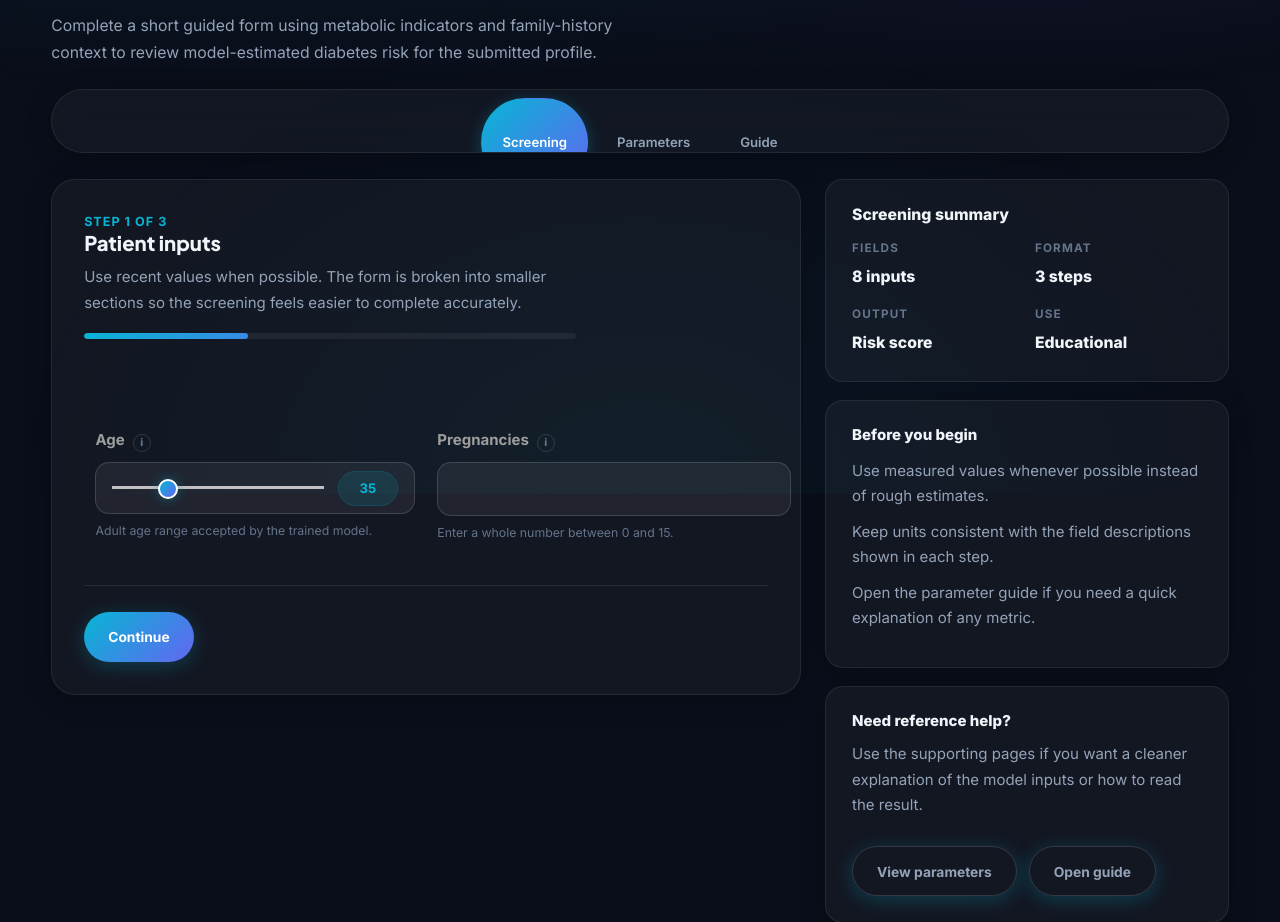
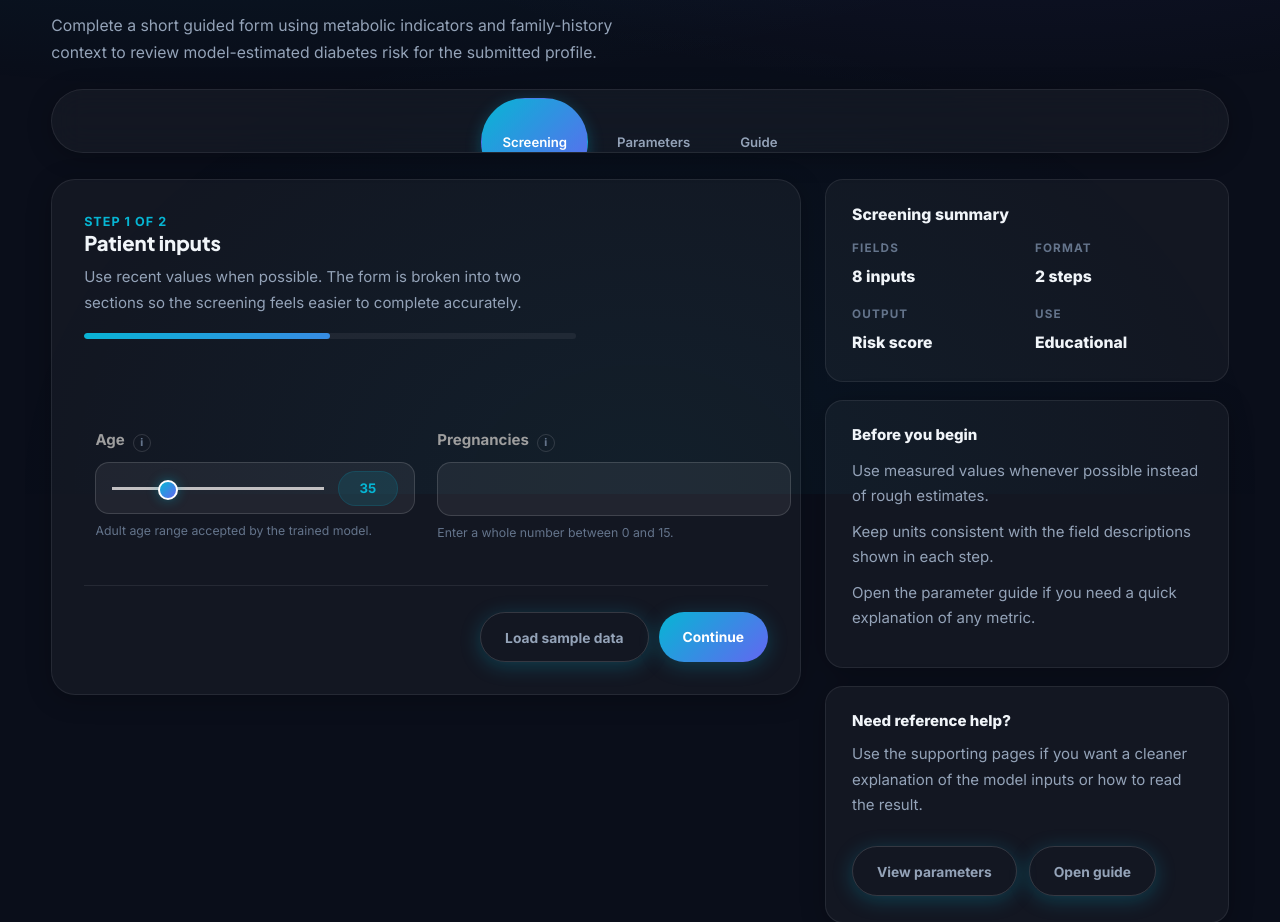
Before and after one commit to itag776/Blood_Disease_Prediction-main, a Flask app: page /diabetes in a window 1280 px wide. Shown: the part 306-1228 px from the top of the page. Run offline with Flask 3, Linux system fonts and the light colour scheme; parts of the project's set-up code (start-up, migrations or seed data) failed here and were passed over; some libraries are stand-ins or nearby versions.

Commit message:
feat: merge wizard steps, add load sample data to step 1 for all diseases

```diff
--- a/static/css/style.css
+++ b/static/css/style.css
@@ -95,7 +95,7 @@ body::before {
     radial-gradient(ellipse 50% 60% at 50% 100%, rgba(6, 182, 212, 0.05), transparent);
 }
 
-body > * {
+body>* {
   position: relative;
   z-index: 1;
 }
@@ -139,6 +139,7 @@ img {
     opacity: 0;
     transform: translateY(24px);
   }
+
   to {
     opacity: 1;
     transform: translateY(0);
@@ -146,37 +147,78 @@ img {
 }
 
 @keyframes shimmer {
-  0% { background-position: -200% center; }
-  100% { background-position: 200% center; }
+  0% {
+    background-position: -200% center;
+  }
+
+  100% {
+    background-position: 200% center;
+  }
 }
 
 @keyframes pulse-glow {
-  0%, 100% { box-shadow: 0 0 20px rgba(6, 182, 212, 0.2); }
-  50% { box-shadow: 0 0 35px rgba(6, 182, 212, 0.4); }
+
+  0%,
+  100% {
+    box-shadow: 0 0 20px rgba(6, 182, 212, 0.2);
+  }
+
+  50% {
+    box-shadow: 0 0 35px rgba(6, 182, 212, 0.4);
+  }
 }
 
 @keyframes ring-fill {
-  from { transform: rotate(0deg); }
-  to { transform: rotate(360deg); }
+  from {
+    transform: rotate(0deg);
+  }
+
+  to {
+    transform: rotate(360deg);
+  }
 }
 
 @keyframes spin {
-  to { transform: rotate(360deg); }
+  to {
+    transform: rotate(360deg);
+  }
 }
 
 @keyframes float {
-  0%, 100% { transform: translateY(0); }
-  50% { transform: translateY(-6px); }
+
+  0%,
+  100% {
+    transform: translateY(0);
+  }
+
+  50% {
+    transform: translateY(-6px);
+  }
 }
 
 .animate-in {
   animation: fadeSlideUp 0.6s ease both;
 }
-.animate-in-1 { animation-delay: 0.05s; }
-.animate-in-2 { animation-delay: 0.12s; }
-.animate-in-3 { animation-delay: 0.2s; }
-.animate-in-4 { animation-delay: 0.3s; }
-.animate-in-5 { animation-delay: 0.4s; }
+
+.animate-in-1 {
+  animation-delay: 0.05s;
+}
+
+.animate-in-2 {
+  animation-delay: 0.12s;
+}
+
+.animate-in-3 {
+  animation-delay: 0.2s;
+}
+
+.animate-in-4 {
+  animation-delay: 0.3s;
+}
+
+.animate-in-5 {
+  animation-delay: 0.4s;
+}
 
 /* ─── NAVBAR ─── */
 .site-header {
@@ -365,12 +407,12 @@ img {
   gap: 24px;
 }
 
-.hero-split > *,
-.page-layout > *,
-.section-grid > *,
-.dashboard-grid > *,
-.metrics-grid > *,
-.footer-grid > * {
+.hero-split>*,
+.page-layout>*,
+.section-grid>*,
+.dashboard-grid>*,
+.metrics-grid>*,
+.footer-grid>* {
   min-width: 0;
 }
 
@@ -1126,21 +1168,31 @@ input[type="submit"] {
   top: 2px;
 }
 
-.switch label input[type="checkbox"]:checked + .lever {
+.switch label input[type="checkbox"]:checked+.lever {
   background: rgba(6, 182, 212, 0.3);
 }
 
-.switch label input[type="checkbox"]:checked + .lever::after {
+.switch label input[type="checkbox"]:checked+.lever::after {
   background: var(--brand-start);
   box-shadow: 0 0 12px rgba(6, 182, 212, 0.4);
 }
 
 /* ─── WIZARD NAV ─── */
 .wizard-nav {
+  display: flex;
   justify-content: space-between;
+  align-items: center;
   margin-top: 16px;
   padding-top: 26px;
   border-top: 1px solid var(--line);
+}
+
+.wizard-nav-left,
+.wizard-nav-right {
+  display: flex;
+  gap: 10px;
+  align-items: center;
+  flex-wrap: wrap;
 }
 
 /* ─── ASIDE STACK ─── */
@@ -1499,6 +1551,7 @@ input[type="submit"] {
 }
 
 @media only screen and (max-width: 1100px) {
+
   .hero-split,
   .page-layout,
   .section-grid,
--- a/templates/Diabetes/diabetes.html
+++ b/templates/Diabetes/diabetes.html
@@ -27,10 +27,10 @@
           <div class="form-shell">
             <div class="form-shell-header">
               <div>
-                <div class="step-caption">Step <span id="stepCount">1</span> of 3</div>
+                <div class="step-caption">Step <span id="stepCount">1</span> of 2</div>
                 <h2>Patient inputs</h2>
-                <p>Use recent values when possible. The form is broken into smaller sections so the screening feels easier to complete accurately.</p>
-                <div class="progress-track"><div class="progress-fill" id="progressFill" style="width: 33.3333%"></div></div>
+                <p>Use recent values when possible. The form is broken into two sections so the screening feels easier to complete accurately.</p>
+                <div class="progress-track"><div class="progress-fill" id="progressFill" style="width: 50%"></div></div>
               </div>
             </div>
 
@@ -89,9 +89,6 @@
                   </div>
                 </div>
               </div>
-            </div>
-
-            <div class="wizard-step" data-step="3">
               <div class="row">
                 <div class="input-field col s12 m4">
                   <label class="field-label" for="SkinThickness">
@@ -115,16 +112,17 @@
                   <input id="DiabetesPedigreeFunction" name="Diabetes Pedigree Function" type="number" step="0.001" min="0" max="3" required />
                 </div>
               </div>
-
-              <div class="inline-actions">
-                <button type="submit" class="btn-large waves-effect waves-light">Generate result</button>
-                <button type="button" class="secondary-btn btn-large" onclick="openSampleModal()">Load sample data</button>
-              </div>
             </div>
 
             <div class="wizard-nav">
-              <button type="button" id="prevBtn" class="secondary-btn btn-large" onclick="prevStep()" style="display: none">Back</button>
-              <button type="button" id="nextBtn" class="btn-large waves-effect waves-light" onclick="nextStep()">Continue</button>
+              <div class="wizard-nav-left">
+                <button type="button" id="prevBtn" class="secondary-btn btn-large" onclick="prevStep()" style="display: none">Back</button>
+              </div>
+              <div class="wizard-nav-right">
+                <button type="button" class="secondary-btn btn-large" onclick="openSampleModal()">Load sample data</button>
+                <button type="button" id="nextBtn" class="btn-large waves-effect waves-light" onclick="nextStep()">Continue</button>
+                <button type="submit" id="submitBtn" class="btn-large waves-effect waves-light" style="display: none">Generate result</button>
+              </div>
             </div>
           </div>
         </form>
@@ -188,7 +186,7 @@
             </div>
             <div>
               <dt>Format</dt>
-              <dd>3 steps</dd>
+              <dd>2 steps</dd>
             </div>
             <div>
               <dt>Output</dt>
@@ -264,7 +262,7 @@
     });
 
     let currentStep = 1;
-    const totalSteps = 3;
+    const totalSteps = 2;
 
     function updateRange(inputId, outputId) {
       document.getElementById(outputId).textContent = document.getElementById(inputId).value;
@@ -278,6 +276,7 @@
       document.getElementById("progressFill").style.width = (step / totalSteps) * 100 + "%";
       document.getElementById("prevBtn").style.display = step === 1 ? "none" : "inline-flex";
       document.getElementById("nextBtn").style.display = step === totalSteps ? "none" : "inline-flex";
+      document.getElementById("submitBtn").style.display = step === totalSteps ? "inline-flex" : "none";
     }
 
     function validateStep(step) {
```
Also changed, not shown: templates/Anemia/anemia.html (+10 -8 lines), templates/CHD/chd.html (+9 -7 lines), 1 other file.
